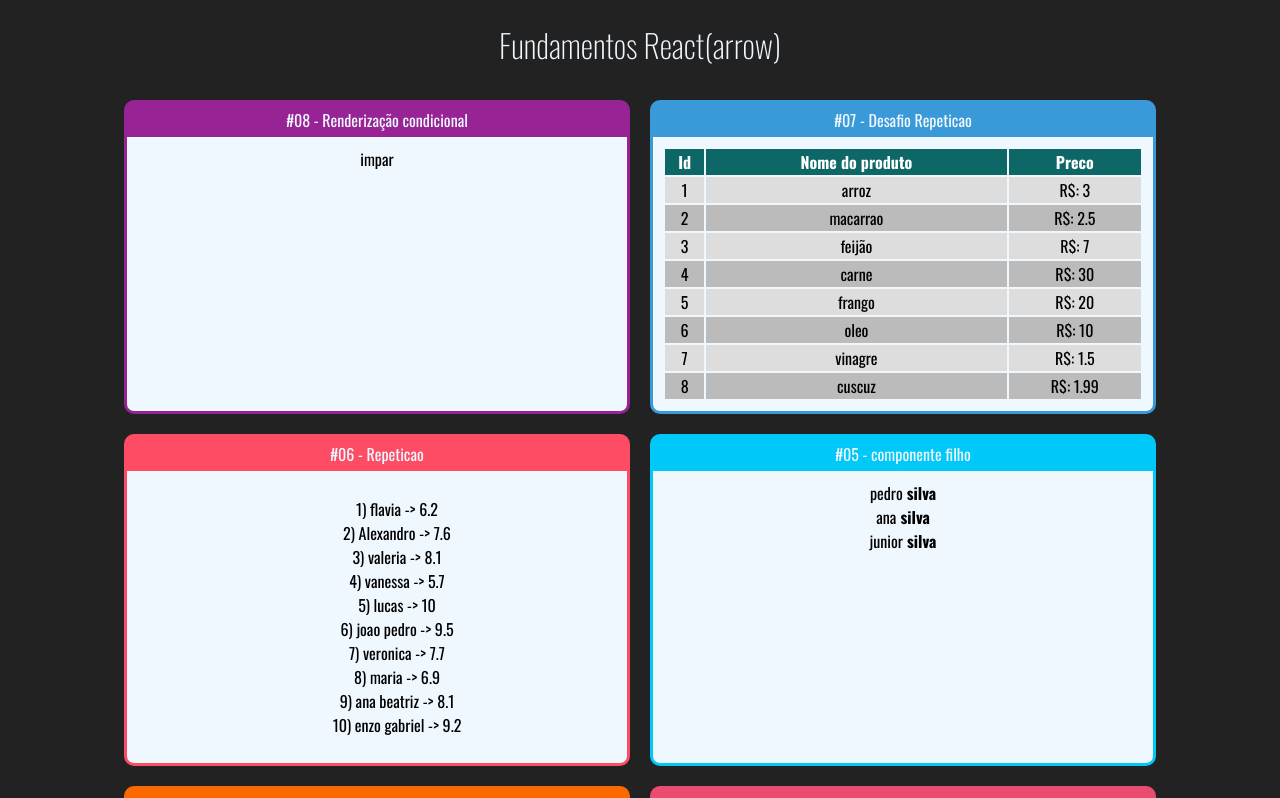
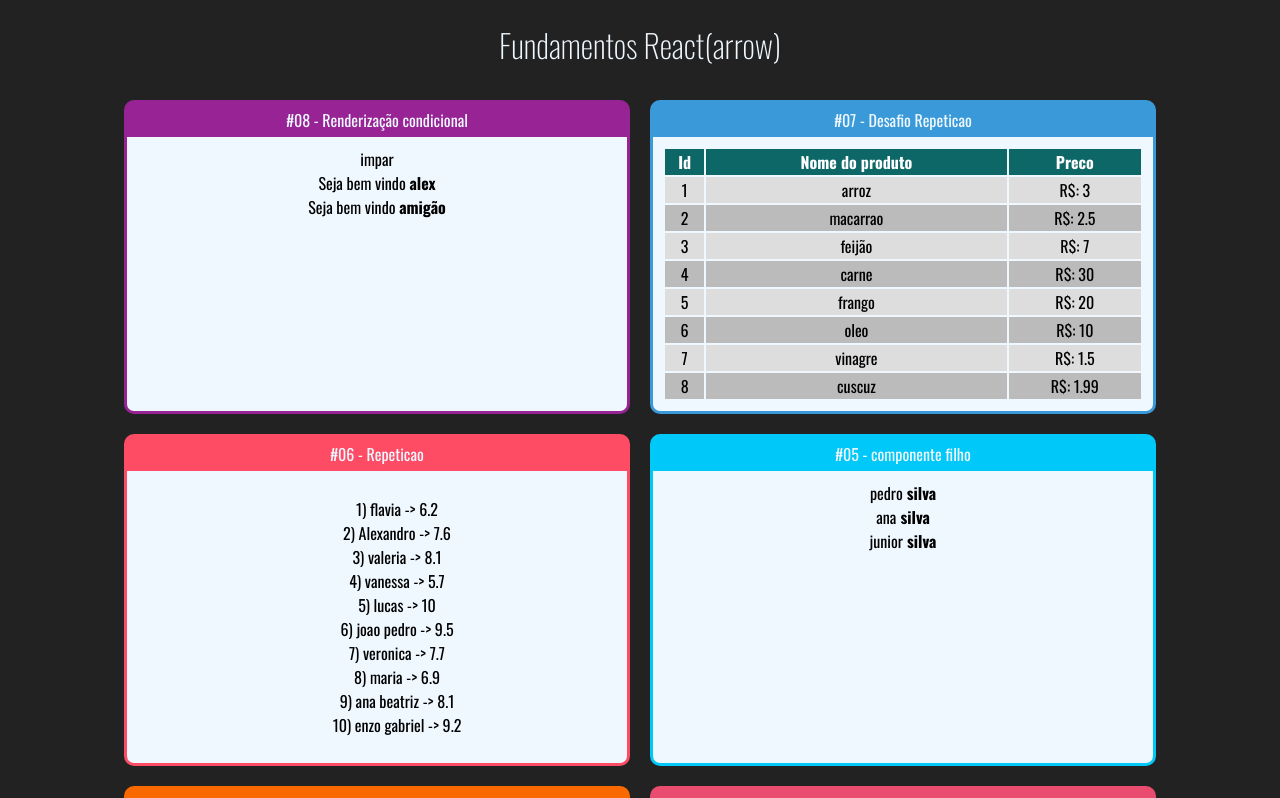
Before and after one commit to Alexandrodasilva/-fundamentalsReact, a React (Create React App) app: page / in a window 1280 px wide. Shown: the top 798 px of the page. Built offline with nearby package versions, Linux system fonts and the light colour scheme.

Commit message:
finalizando a redenrização de componenetes. Dois metodos de fazer uma condicional, em que pode fazer com condição ternaria que é mais facil ou fazer por meio de componentes

```diff
--- a/src/App.jsx
+++ b/src/App.jsx
@@ -9,6 +9,7 @@
 import ListaAlunos from "./components/repeticao/ListaAlunos";
 import TabelaProduto from "./components/repeticao/TabelaProdutos";
 import ParOuImpar from "./components/condicional/ParOuImpar";
+import UsuarioInfo from "./components/condicional/UsuarioInfo";
 import './App.css'
 
 export default function App(){
@@ -19,6 +20,8 @@
 
                 <Card titulo="#08 - Renderização condicional " color="#982395">
                     <ParOuImpar numero={21}></ParOuImpar>
+                    <UsuarioInfo usuario={{nome: "alex"}} />
+                    <UsuarioInfo usuario={{}} />
                 </Card>
 
                 <Card titulo="#07 - Desafio Repeticao" color="#3A9AD9">
--- /dev/null
+++ b/src/components/condicional/If.js
@@ -0,0 +1,19 @@
+export default props => {
+    const elseChild = props.children.filter(child => {
+        return child.type && child.type.name === 'Else'
+    })[0]
+    const ifChildrem = props.children.filter(child =>{
+        return child !== elseChild;
+    })
+    console.log(elseChild)
+
+    if(props.test){
+        return ifChildrem;
+    }else if(elseChild){
+        return elseChild;
+    }else{
+        return false;
+    }
+}
+
+export  const Else = props => props.children
--- /dev/null
+++ b/src/components/condicional/UsuarioInfo.jsx
@@ -0,0 +1,23 @@
+import React from "react";
+import If, { Else } from "./If"
+
+export default props => {
+    return(
+        <div>
+            {/* <If test={props.usuario && props.usuario.nome}>
+                Seja bem vindo <strong>{props.usuario.nome}</strong>
+            </If>
+            <If test={!props.usuario || !props.usuario.nome}>
+                Seja bem vindo <strong>{props.usuario.nome}</strong>
+            </If> */}
+
+            <If test={props.usuario && props.usuario.nome}>
+                Seja bem vindo <strong>{props.usuario.nome} </strong>
+                <Else>
+                    Seja bem vindo <strong>amigão </strong>
+                </Else>
+            </If>
+
+        </div>
+    )
+}
```
